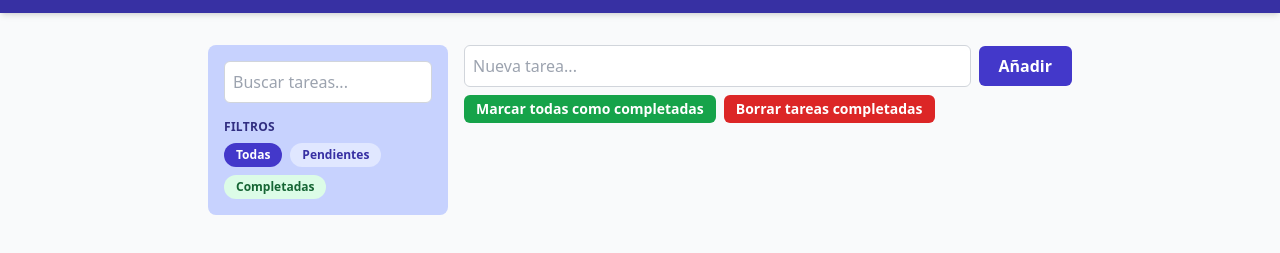
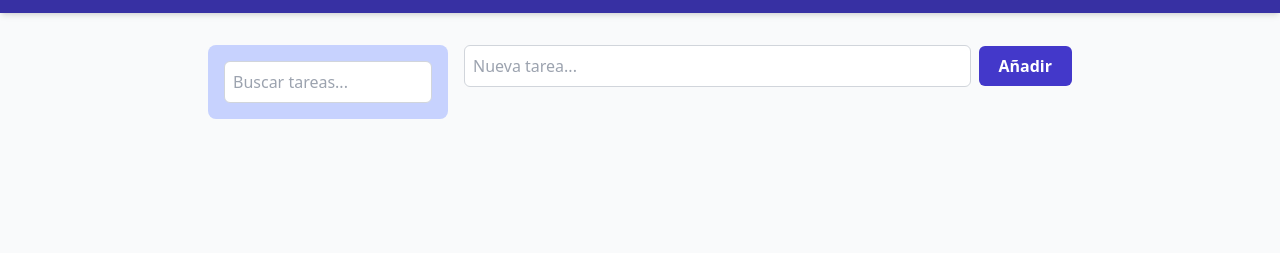
Before and after one commit to Pinedator/taskflow-project, a plain HTML site: page index.html in a window 1280 px wide. Shown: the part 51-304 px from the top of the page. Drawn offline with nearby package versions, Linux system fonts and the light colour scheme.

Commit message:
Revert "Add filters and bulk task controls to UI"
This reverts commit c68915b8065fb55e6d5b4f814c2e5ff2ffa51424.

```diff
--- a/index.html
+++ b/index.html
@@ -27,46 +27,19 @@
 
 	<main class="flex-1 pt-24 px-4 flex flex-col max-w-4xl mx-auto w-full">
 		<div class="flex flex-col md:flex-row gap-4 w-full">
-			<!-- Sidebar de búsqueda y filtros -->
-			<aside class="bg-indigo-200 dark:bg-indigo-800 p-4 rounded-lg md:w-60 w-full flex-shrink-0 mb-4 md:mb-0 self-start space-y-4">
-				<input
-					type="text"
+			<!-- Sidebar de búsqueda -->
+			<aside class="bg-indigo-200 dark:bg-indigo-800 p-4 rounded-lg md:w-60 w-full flex-shrink-0 mb-4 md:mb-0 self-start">
+				<input type="text"
 					id="search-input"
 					placeholder="Buscar tareas..."
 					class="w-full p-2 rounded-md border border-gray-300 dark:border-gray-600 bg-white dark:bg-gray-900 dark:text-gray-100 text-gray-900 transition focus:ring-indigo-500 focus:outline-none"
 				>
-				<div class="space-y-2">
-					<p class="text-xs font-semibold uppercase tracking-wide text-indigo-900 dark:text-indigo-100">Filtros</p>
-					<div class="flex flex-wrap gap-2">
-						<button
-							id="filter-all"
-							type="button"
-							class="px-3 py-1 rounded-full text-xs font-semibold bg-indigo-700 text-white hover:bg-indigo-600 focus:outline-none focus:ring-2 focus:ring-indigo-500"
-						>
-							Todas
-						</button>
-						<button
-							id="filter-pending"
-							type="button"
-							class="px-3 py-1 rounded-full text-xs font-semibold bg-indigo-100 text-indigo-800 hover:bg-indigo-200 focus:outline-none focus:ring-2 focus:ring-indigo-500"
-						>
-							Pendientes
-						</button>
-						<button
-							id="filter-completed"
-							type="button"
-							class="px-3 py-1 rounded-full text-xs font-semibold bg-green-100 text-green-800 hover:bg-green-200 focus:outline-none focus:ring-2 focus:ring-green-500"
-						>
-							Completadas
-						</button>
-					</div>
-				</div>
 			</aside>
 
 			<!-- Sección tareas -->
 			<section class="flex-1 flex flex-col w-full">
 				<!-- Formulario nueva tarea (siempre visible y sin saltos) -->
-				<form id="task-form" class="flex items-center gap-2 mb-2 w-full">
+				<form id="task-form" class="flex items-center gap-2 mb-4 w-full">
 					<input type="text" id="task-input" placeholder="Nueva tarea..." required
 						class="flex-1 p-2 rounded-md border border-gray-300 dark:border-gray-600 bg-white dark:bg-gray-700 text-gray-900 dark:text-gray-100 transition focus:ring-2 focus:ring-indigo-500 focus:outline-none" autocomplete="off">
 					<button type="submit"
@@ -74,23 +47,6 @@
 						Añadir
 					</button>
 				</form>
-				<!-- Acciones sobre todas las tareas -->
-				<div class="flex flex-wrap gap-2 mb-4">
-					<button
-						id="complete-all"
-						type="button"
-						class="px-3 py-1 rounded-md text-xs md:text-sm font-semibold bg-green-600 text-white hover:bg-green-500 focus:outline-none focus:ring-2 focus:ring-green-400"
-					>
-						Marcar todas como completadas
-					</button>
-					<button
-						id="clear-completed"
-						type="button"
-						class="px-3 py-1 rounded-md text-xs md:text-sm font-semibold bg-red-600 text-white hover:bg-red-500 focus:outline-none focus:ring-2 focus:ring-red-400"
-					>
-						Borrar tareas completadas
-					</button>
-				</div>
 				<!-- Lista de tareas -->
 				<ul id="task-list" class="flex flex-col gap-2"></ul>
 			</section>
```
